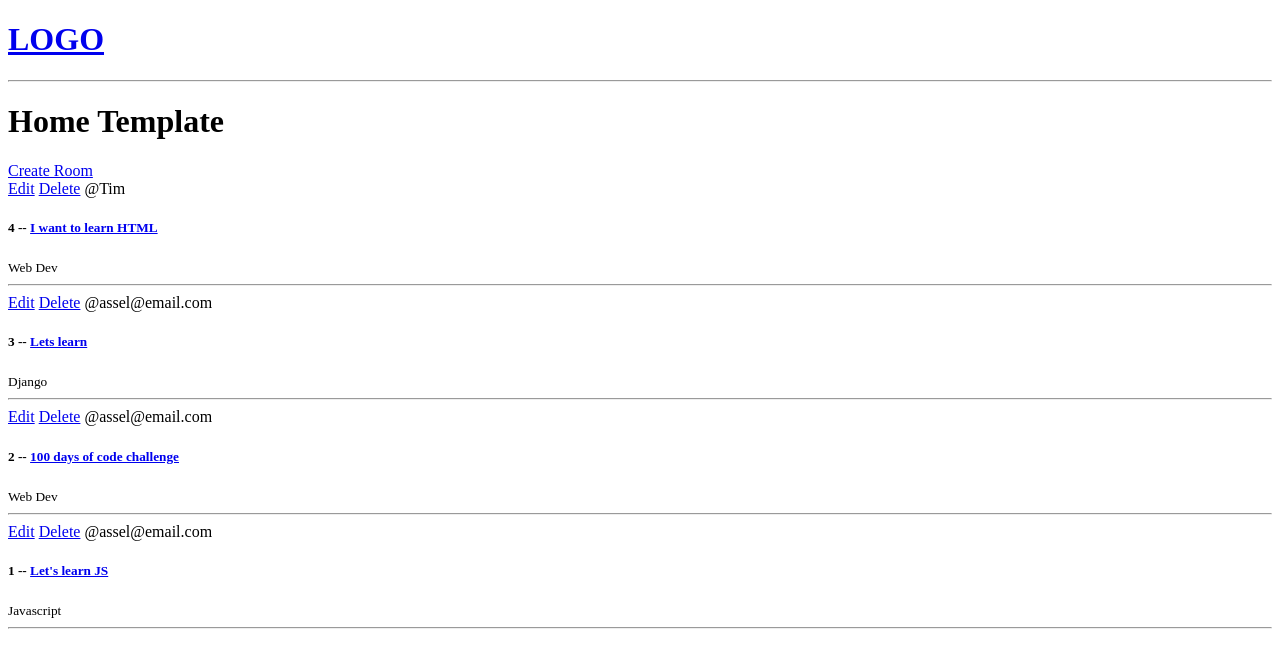
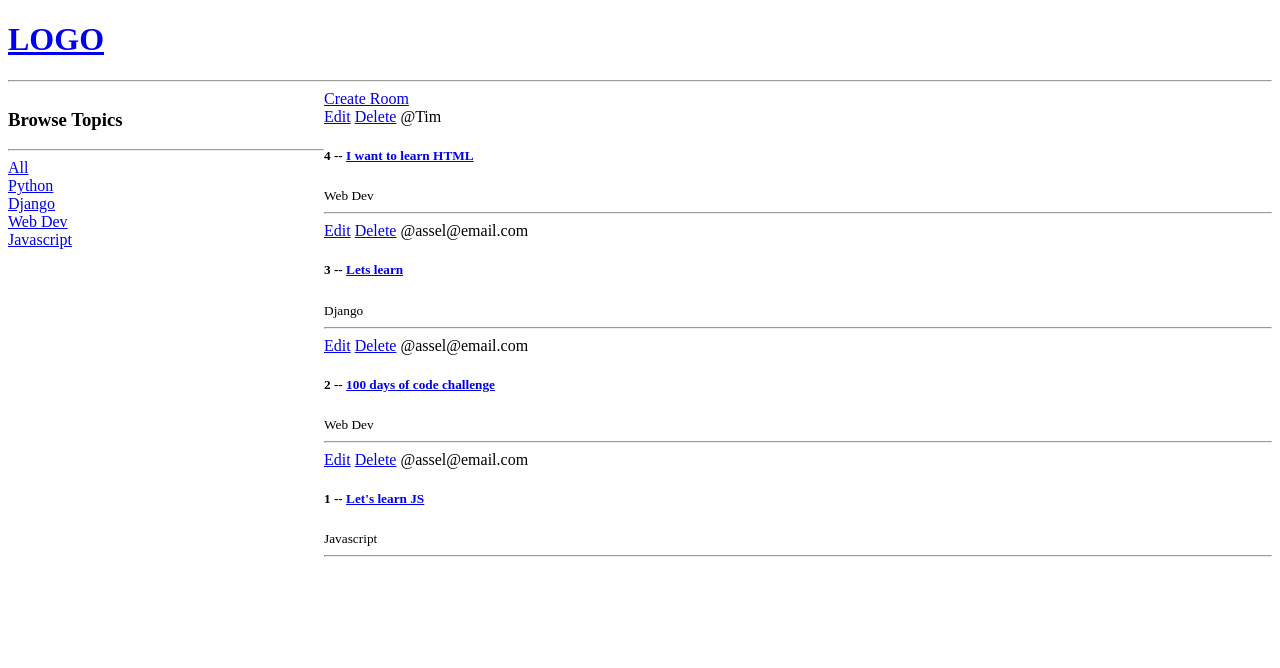
Before and after one commit to asselina94/Study_Together, a Django app: template studybud/base/templates/base/home.html in a window 1280 px wide. Shown: the top 668 px of the page. Run offline with Django 4.2, Linux system fonts and the light colour scheme; the template is opened without the code that fills it: values that come from a table or form of the project are taken from there, others are empty; data comes from the database, SQL or seed files in the repository.

Commit message:
Update views

```diff
--- a/studybud/base/templates/base/home.html
+++ b/studybud/base/templates/base/home.html
@@ -4,11 +4,32 @@
 
 {% block content %}
 
-<h1>Home Template</h1>
+<style>
+    .home-container{
+        display: grid;
+        grid-template-columns: 1fr 3fr;
+    }
+
+</style>
+
+<div class = "home-container">
+    <div>
+        <h3>Browse Topics</h3>
+        <hr>
+        <div>
+            <a href="{% url 'home' %}?q={{topic.name}}">All</a>
+        </div>
 
 
-<div>
-    <a href="{% url 'create-room'  %}">Create Room</a>
+        {% for topic in topics %}
+            <div>
+                <a href="{% url 'home' %}?q={{topic.name}}">{{topic.name}}</a>
+            </div>
+        {% endfor %}
+    </div>
+    <div>
+
+        <a href="{% url 'create-room'  %}">Create Room</a>
     <div>
         {% for room in rooms %}
             <div>
@@ -22,6 +43,10 @@
 
         {% endfor%}
     </div>
+
+
+    </div>
+
 </div>
 
 {% endblock content %}
--- a/studybud/base/views.py
+++ b/studybud/base/views.py
@@ -1,6 +1,6 @@
 
 from django.shortcuts import render, redirect
-from .models import Room
+from .models import Room,Topic
 from .forms import RoomForm
 
 # Create your views here.
@@ -13,7 +13,9 @@ from .forms import RoomForm
 
 def home(request):
     rooms = Room.objects.all()
-    context = {'rooms': rooms}
+
+    topics = Topic.objects.all()
+    context = {'rooms': rooms, 'topics': topics}
     return render(request, 'base/home.html', context)
 
 
```
